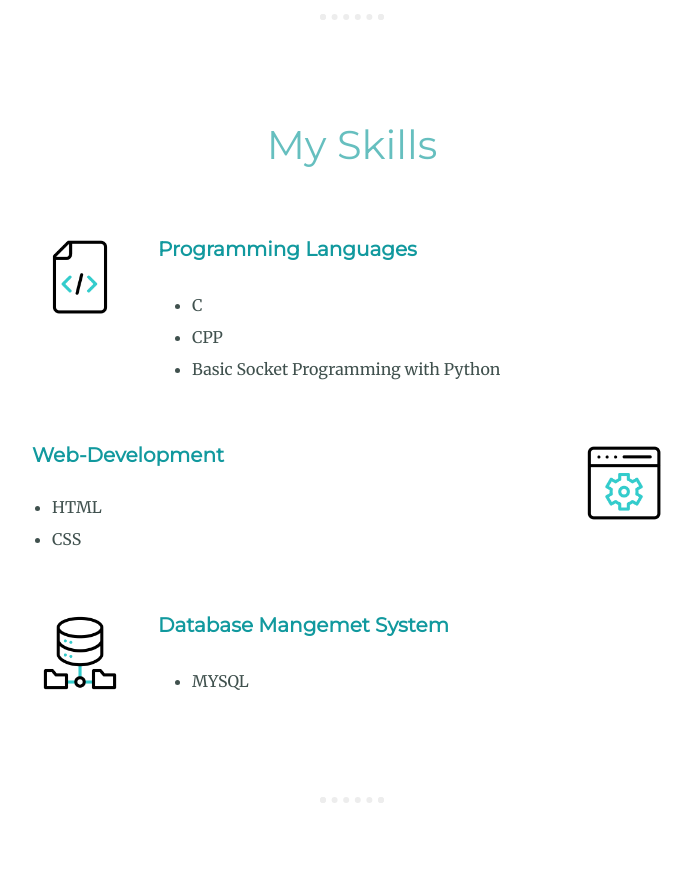
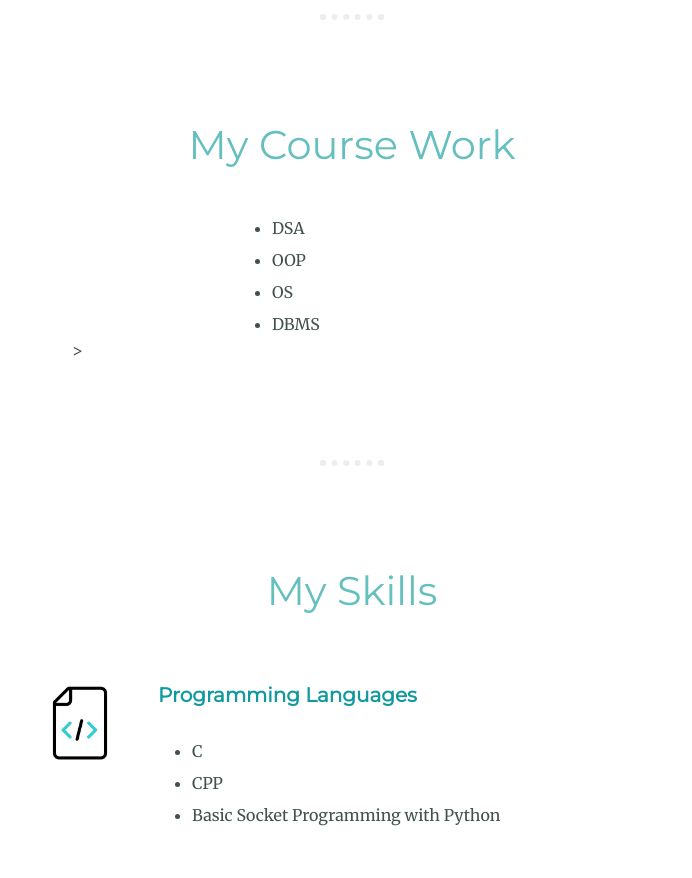
Before and after one commit to harsha1903/portfilo, a plain HTML site: page index.html in a window 1280 px wide. Shown: the part 1660-2538 px from the top of the page, without its empty margins (288-980 px from the left). Drawn offline with Linux system fonts and the light colour scheme.

Commit message:
Update index.html

```diff
--- a/index.html
+++ b/index.html
@@ -3,9 +3,9 @@
 
 <head>
     <meta charset="UTF-8">
-    <title>Harsha</title>
+    <title>Harsha's Portfolio</title>
     <link rel="stylesheet" type="text/css" href="css/style.css">
-    <link rel="icon" href="favicon.ico?v=2">
+    <link rel="icon" href="images/m2.png">
     <link rel="preconnect" href="https://fonts.googleapis.com">
     <link rel="preconnect" href="https://fonts.gstatic.com" crossorigin>
     <link href="https://fonts.googleapis.com/css2?family=Merriweather&family=Montserrat&family=Sacramento&display=swap"
@@ -29,8 +29,17 @@
         </div>
         <hr>
         <div class="skills">
+            <h2>My Course Work</h2>
+            <div class="course-row">
+                <ul>
+                    <li class="li2">DSA</li>
+                    <li class="li2">OOP</li>
+                    <li class="li2">OS</li>
+                    <li class="li2">DBMS</li>>
+                </ul>
+            </div>
+            <hr>
             <h2>My Skills</h2>
-
             <div class="skill-row">
                 <img class="skill1-image" src="images/coding.gif" alt="skill.img">
                 <h3 class="h31">Programming Languages</h3>
```
